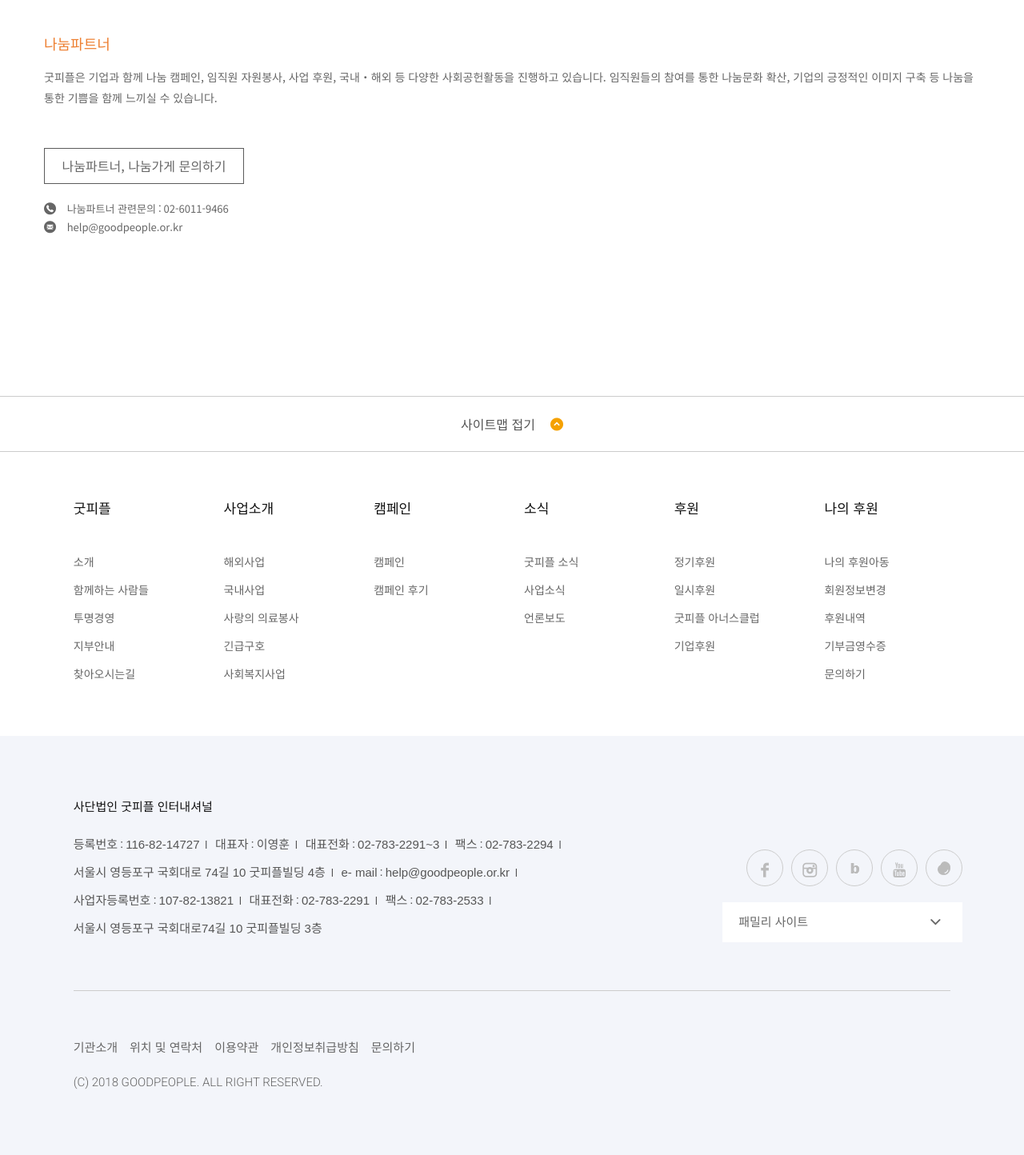
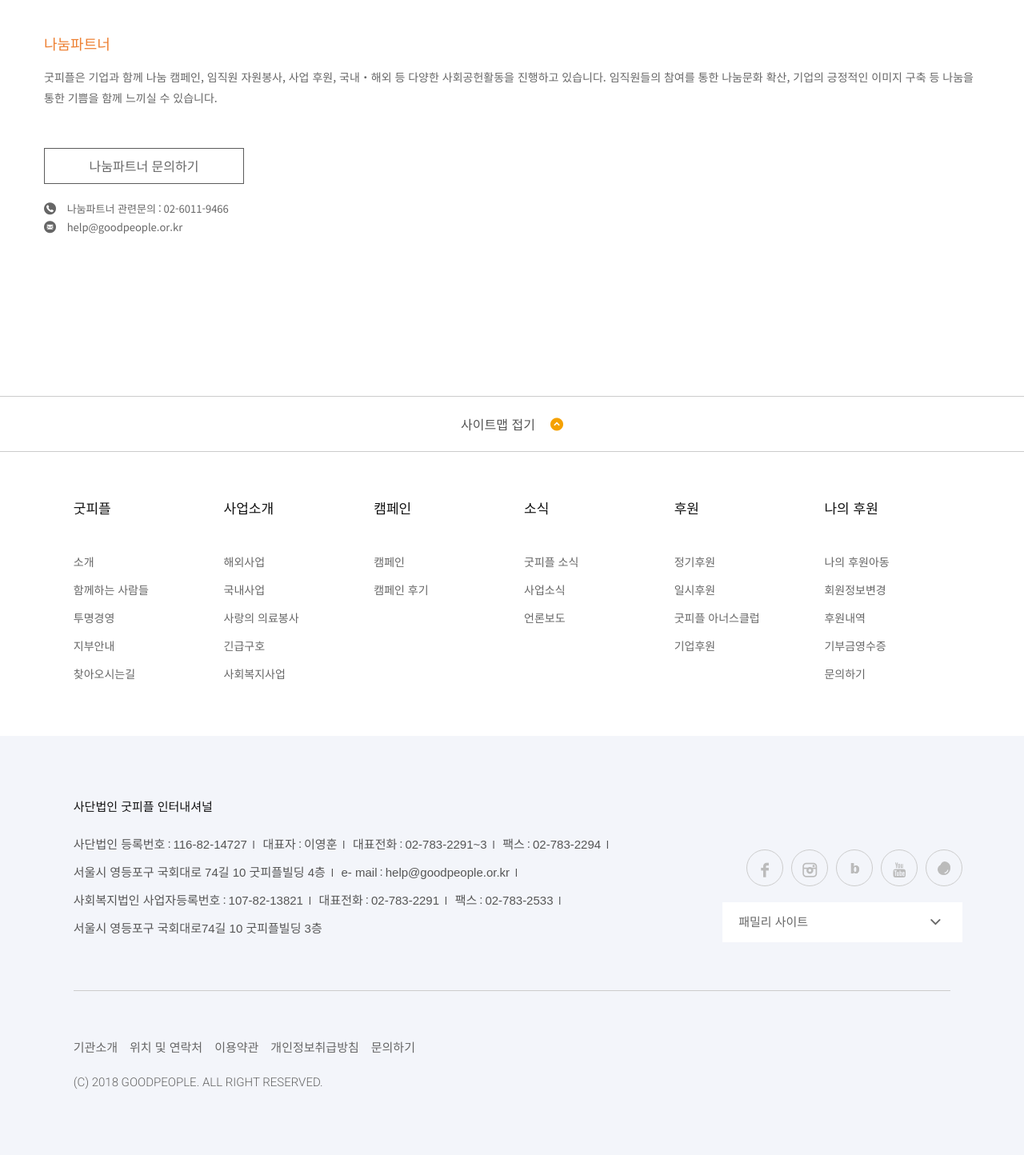
Before and after one commit to movementk/goodpeople, a PHP site: page /sponsor/share_partner.php in a window 1280 px wide. Shown: the part 1688-3132 px from the top of the page at 80% size. Run offline with PHP 8.4, Linux system fonts and the light colour scheme; some libraries are stand-ins or nearby versions; some web fonts are replaced.

Commit message:
링크작업 진행중

```diff
--- a/inc/footer.php
+++ b/inc/footer.php
@@ -8,7 +8,7 @@
                     <ul>
                         <li>
                             <dl>
-                                <dt>등록번호</dt>
+                                <dt>사단법인 등록번호</dt>
                                 <dd>116-82-14727</dd>
                             </dl>
                         </li>
@@ -41,7 +41,7 @@
                         </li>
                         <li>
                             <dl>
-                                <dt>사업자등록번호</dt>
+                                <dt>사회복지법인 사업자등록번호</dt>
                                 <dd>107-82-13821</dd>
                             </dl>
                         </li>
--- a/sponsor/share_partner.php
+++ b/sponsor/share_partner.php
@@ -91,7 +91,7 @@
     		</ul>
     		<div class="btn-area">
     			<p>
-    				<a href="#" class="btn btn-default" role="button">나눔파트너, 나눔가게 문의하기</a>
+    				<a href="#" class="btn btn-default" role="button">나눔파트너 문의하기</a>
     			</p>
     		</div>
     		<ul class="ask">
```
